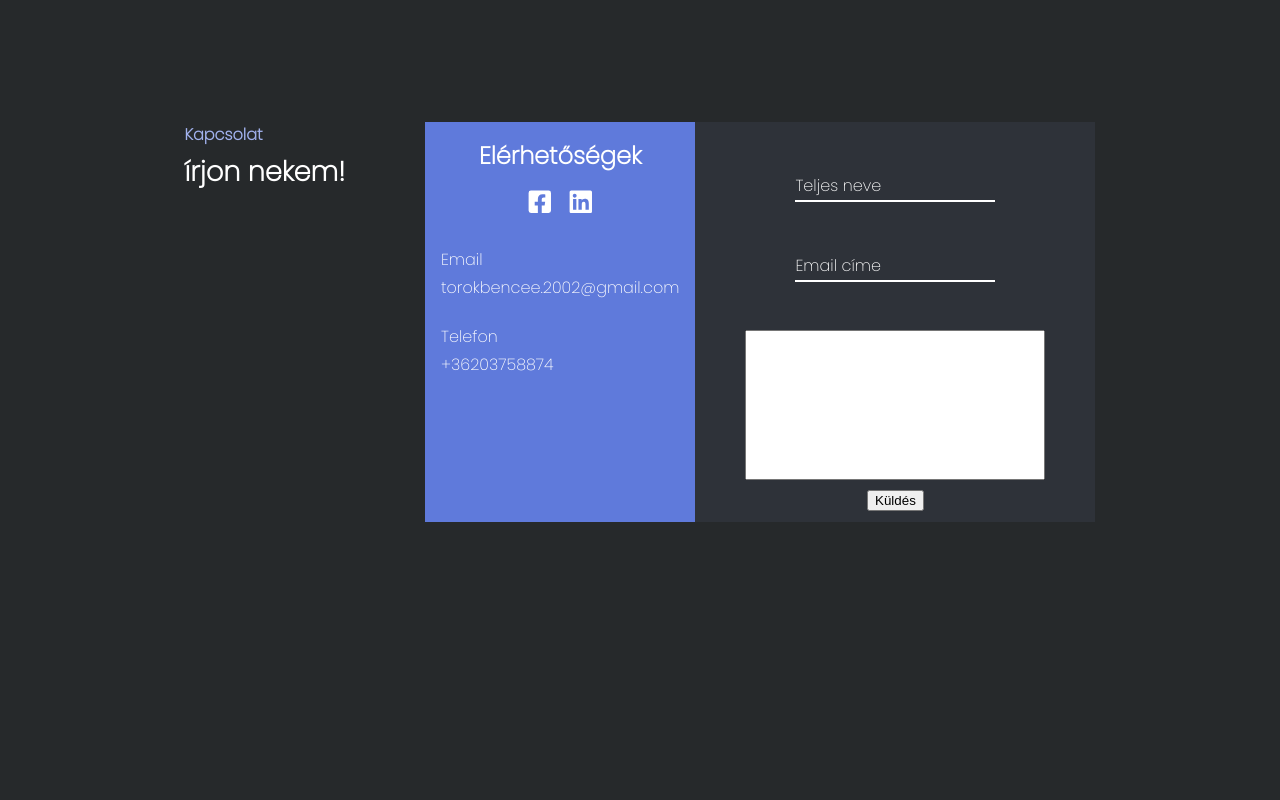
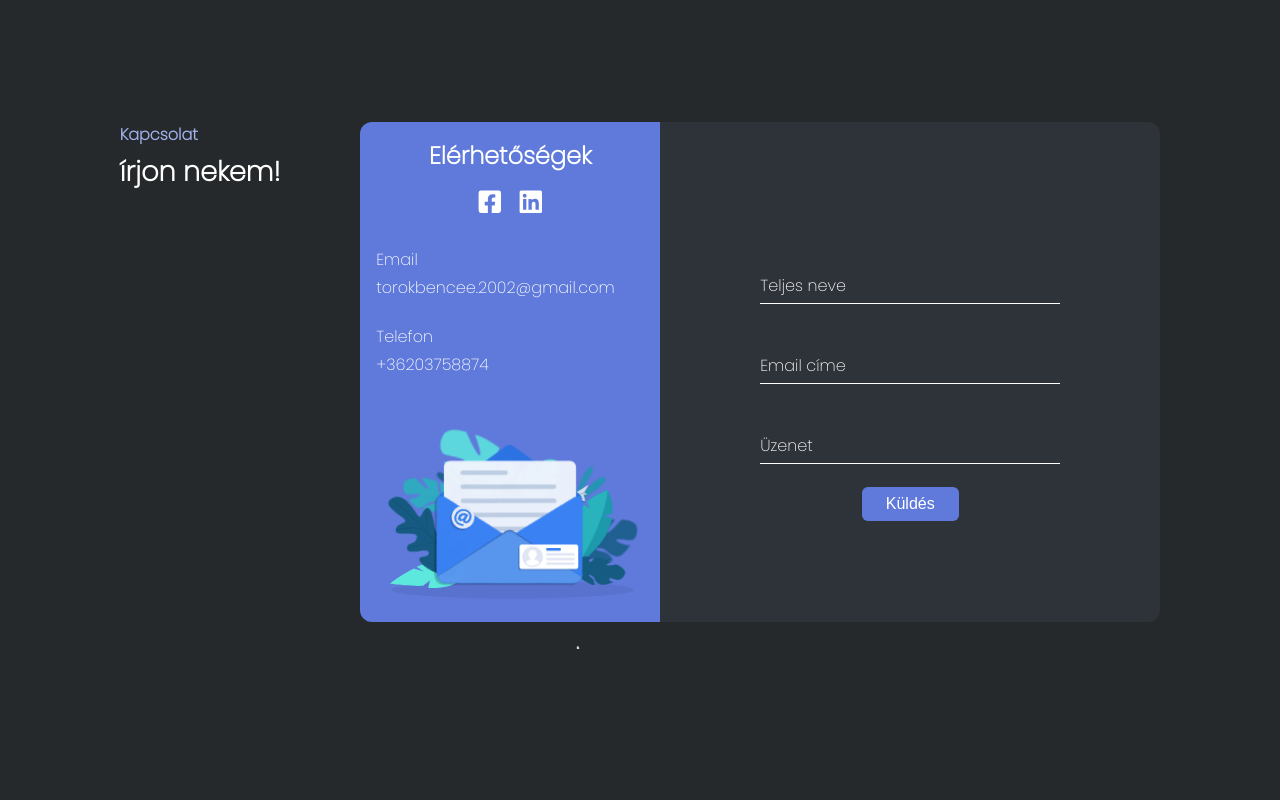
Before and after one commit to Tbence2002/torokbence-portfolio, a React (Create React App) app: page / in a window 1280 px wide. Shown: the part 3820-4620 px from the top of the page. Built offline with nearby package versions, Linux system fonts and the light colour scheme.

Commit message:
Kapcsolat

```diff
--- a/src/components/Kapcsolat.jsx
+++ b/src/components/Kapcsolat.jsx
@@ -1,8 +1,11 @@
-import React from 'react'
+import React, {useRef} from 'react'
 import "./kapcsolat.css"
 import { FaFacebookSquare, FaLinkedin } from "react-icons/fa";
+import Lottie, {LottieComponentProps} from 'lottie-react';
+import animationData from '../assets/kapcsolat.json'
 
 function Kapcsolat() {
+    const emailRef = useRef<LottieComponentProps>(null);
     return (
         <div className="kapcsolat-container">
             <div className="kapcsolat-content">
@@ -27,19 +30,22 @@ function Kapcsolat() {
                             <p>Telefon</p>
                             <p>+36203758874</p>
                         </div>
+                        <div className="email-anim">
+                            <Lottie lottieRef={emailRef} Loop={false} onComplete={()=> {emailRef.current?.goToAndPlay(45,true)}} animationData={animationData}/>
+                        </div>
                     </div>
                     <div className="kapcsolat-right">
                         <div className="kapcsolat-message">
                             <input type="text" name="teljes_nev" required/>
-                            <label>Teljes neve</label>
+                            <label for="teljes_nev">Teljes neve</label>
                         </div>
                         <div className="kapcsolat-message">
-                            <input type="email" name="email" required/>
-                            <label>Email címe</label>
+                            <input type="text" name="email" required/>
+                            <label for="email">Email címe</label>
                         </div>
                         <div className="kapcsolat-message">
                             <textarea name="uzenet" required></textarea>
-                            <label>Üzenet</label>
+                            <label for="uzenet">Üzenet</label>
                         </div>
                         <div className="kapcsolat-button">
                             <button>Küldés</button>
--- a/src/components/kapcsolat.css
+++ b/src/components/kapcsolat.css
@@ -3,6 +3,7 @@
     justify-content: center;
     gap:5rem;
     margin-bottom: 10rem;
+    height: 500px;
 }
 .kapcsolat-text p:nth-child(1) {
     color:var(--lightblue);
@@ -20,7 +21,9 @@
 .kapcsolat-left {
     background: var(--darkblue);
     padding: 1rem;
-    height: 400px;
+    border-top-left-radius: 12px;
+    border-bottom-left-radius: 12px;
+    width: 300px;
 }
 .kapcsolat-elerhetoseg {
     display: flex;
@@ -39,13 +42,23 @@
 .email {
     margin-bottom: 1.5rem;
 }
+.email-anim {
+    width: 100%px;
+    display: flex;
+    justify-content: center;
+    align-items: center;
+    background-size: cover;
+}
 .kapcsolat-right {
     background: var(--lightgrey);
     display: flex;
     flex-direction: column;
     align-items: center;
-    width: 400px;
+    justify-content: center;
+    width: 500px;
     padding-top:3rem;
+    border-top-right-radius: 12px;
+    border-bottom-right-radius: 12px;
 }
 .kapcsolat-right div:nth-child(1) {
     margin-bottom:3rem;
@@ -56,26 +69,65 @@
 .kapcsolat-message {
     position: relative;
 }
+.kapcsolat-message label {
+    position: absolute;
+    top: 1px;
+    left: 0px;
+    transition: .3s;
+    pointer-events: none;
+}
 .kapcsolat-message input {
-    height: 2rem;
-    width: 200px;
+    height: 32px;
+    width: 300px;
     background: none;
     border: 0;
-    border-bottom: 2px solid #fff;
+    border-bottom: 1px solid #fff;
+    color:#fff;
+    font-size: 1rem;
 }
 .kapcsolat-message input:focus {
     outline: none;
 }
-.kapcsolat-message label {
-    position: absolute;
-    top: 3px;
-    left: 0px;
+.kapcsolat-message input:focus ~ label, .kapcsolat-message input:valid ~ label {
+    top: -23px;
+    transition: .3s;
+    font-size: 0.9rem;
 }
 .kapcsolat-message textarea {
     resize: none;
-    height: 150px;
+    height: 32px;
     width: 300px;
+    background: transparent;
+    border: 0;
+    border-bottom: 1px solid #fff;
+    line-height: 1.2rem;
+    color:#fff;
+    font-size: 1rem;
+    transition: .5s;
 }
-.kapcsolat-message textarea:focus {
+.kapcsolat-message textarea:focus ~ label, .kapcsolat-message textarea:valid ~ label {
+    top: -23px;
+    transition: .3s;
+    font-size: 0.9rem;
+}
+.kapcsolat-message textarea:focus, .kapcsolat-message textarea:valid {
     outline: none;
+    height: 120px;
+    transition: .5s;
 }
+.kapcsolat-button button {
+    border: none;
+    background: var(--darkblue);
+    padding: 0.5rem 1.5rem;
+    color: #fff;
+    border-radius: 6px;
+    margin-top: 1rem;
+    transition: .3s;
+    font-size: 1rem;
+}
+.kapcsolat-button button:hover {
+    cursor: pointer;
+    background: #fff;
+    color: #000;
+    transition: .3s;
+}
```
